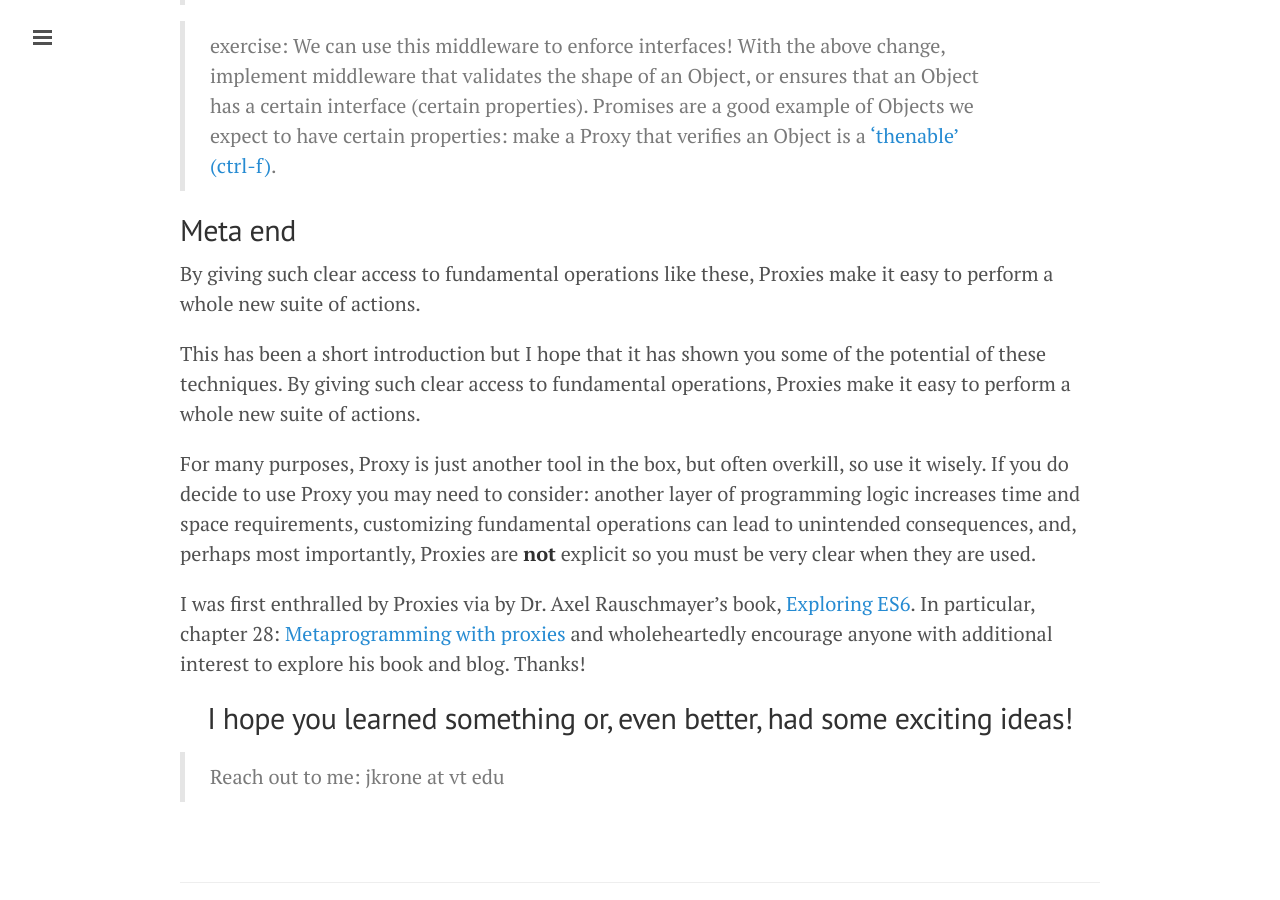
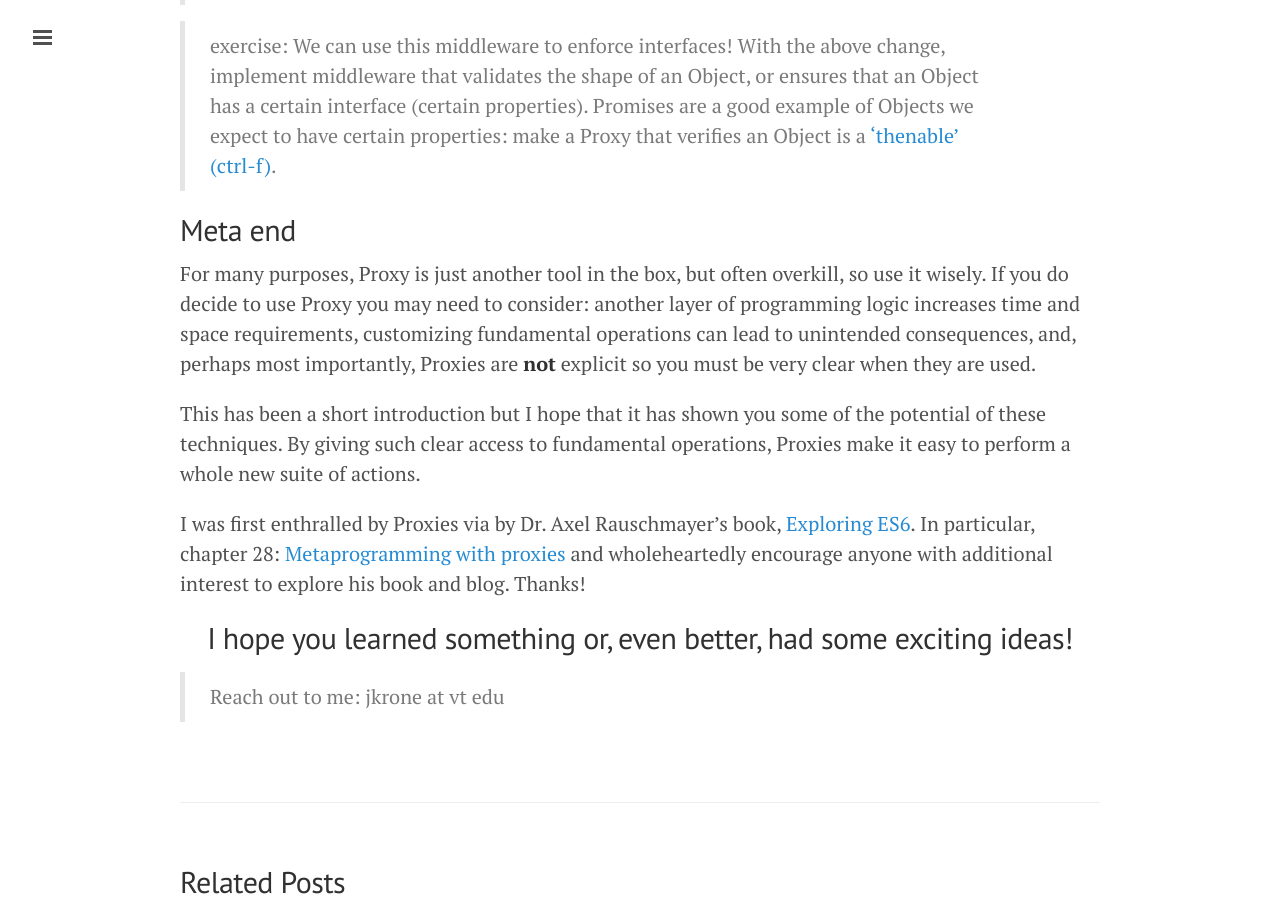
Before and after one commit to JonKrone/JonKrone.github.io, a Jekyll site: the page built from _posts/2016-04-14-proxied-living.markdown, in a window 1280 px wide and 900 px high, scrolled down 11890 px. Built offline with Jekyll 4.4.1, drawn with Linux system fonts in a browser that asks for light colours.

Commit message:
Update 2016-04-14-proxied-living.markdown

```diff
--- a/_posts/2016-04-14-proxied-living.markdown
+++ b/_posts/2016-04-14-proxied-living.markdown
@@ -406,12 +406,9 @@ I am sure that this is not the best implementation of a general Object middlewar
 
 ## Meta end
 
-
-By giving such clear access to fundamental operations like these, Proxies make it easy to perform a whole new suite of actions.
+For many purposes, Proxy is just another tool in the box, but often overkill, so use it wisely. If you do decide to use Proxy you may need to consider: another layer of programming logic increases time and space requirements, customizing fundamental operations can lead to unintended consequences, and, perhaps most importantly, Proxies are **not** explicit so you must be very clear when they are used.
 
 This has been a short introduction but I hope that it has shown you some of the potential of these techniques. By giving such clear access to fundamental operations, Proxies make it easy to perform a whole new suite of actions.
-
-For many purposes, Proxy is just another tool in the box, but often overkill, so use it wisely. If you do decide to use Proxy you may need to consider: another layer of programming logic increases time and space requirements, customizing fundamental operations can lead to unintended consequences, and, perhaps most importantly, Proxies are **not** explicit so you must be very clear when they are used.
 
 I was first enthralled by Proxies via by Dr. Axel Rauschmayer's book, [Exploring ES6][4]. In particular, chapter 28: [Metaprogramming with proxies][5] and wholeheartedly encourage anyone with additional interest to explore his book and blog. Thanks!
 
```
